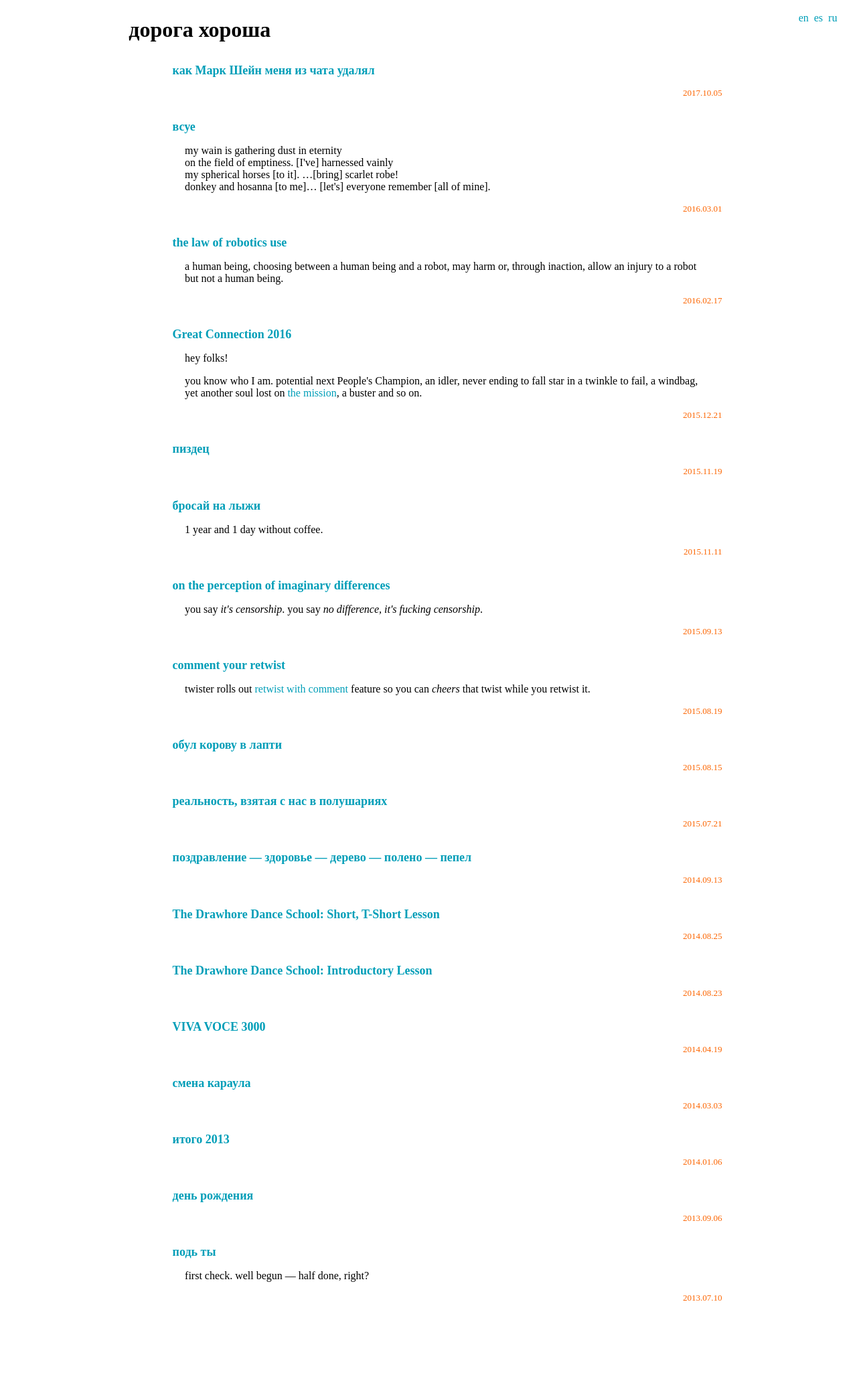
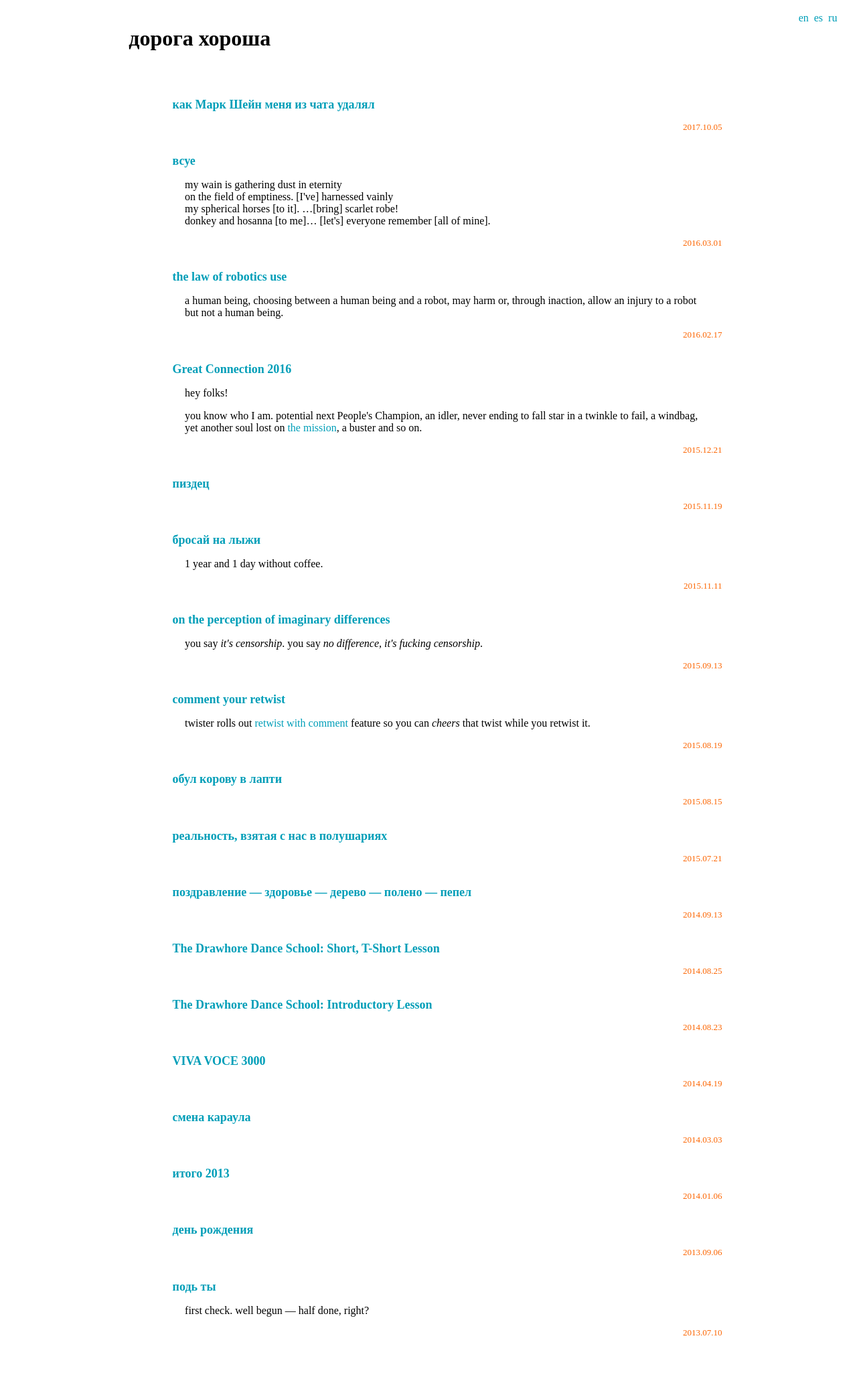
Before and after one commit to slr/slr.github.io, a Jekyll site: the page built from index.html, in a window 1280 px wide. Shown: the whole page at 67% size. Built offline with Jekyll 4.4.1, drawn with Linux system fonts in a browser that asks for light colours; before the commit the page ends 1972 px from its top, so only the background shows below that.

Commit message:
fix pages layout

```diff
--- a/_includes/footer.html
+++ b/_includes/footer.html
@@ -1,4 +1,3 @@
-</div>
 {% if page.tags.size > 0 %}
 <div id="tags">tags:
 {% for tag in page.tags %}
@@ -6,6 +5,7 @@
 {% endfor %}
 </div>
 {% endif %}
+</div>
 <div id="langSelect" lang='en'></div>
 <div id="bye"><div id="bbye">
   <div lang="en">
--- a/_layouts/posts.html
+++ b/_layouts/posts.html
@@ -1,4 +1,5 @@
 {% include header.html %}
+<main>
 <article>
 <header>
 <h1>{{ page.title }}</h1>
@@ -15,4 +16,5 @@
 </em></div>
 </footer>
 </article>
+</main>
 {% include footer.html %}
--- a/index.html
+++ b/index.html
@@ -2,6 +2,7 @@
 title: Сёма Мрачный доведёт
 ---
 {% include header.html %}
+<main>
 <h1>{{ site.name }}</h1>
 <ul class="pl">
 {% for post in site.posts %}
@@ -12,4 +13,5 @@
 </li>
 {% endfor %}
 </ul>
+</main>
 {% include footer.html %}
--- a/m.css
+++ b/m.css
@@ -134,17 +134,21 @@
 }
 
 #mc {
-  margin: 2% 17%;
+  display: flex;
+  min-height: 96vh;
+  margin: 2vh 17vw;
+  flex-direction: column;
+  align-items: stretch;
+}
+
+main {
+  display: flex;
+  margin-bottom: 2vh;
+  flex-grow: 1;
+  flex-direction: column;
+  align-items: stretch;
 }
 
 #tags {
-  position: relative;
-  width: 54%;
-  margin: 1% 23%;
   text-align: center;
 }
-
-#tags.gd {
-  position: absolute;
-  bottom: 0;
-}
--- a/m.js
+++ b/m.js
@@ -1,13 +1,3 @@
-function getHeight(el) {
-  el = (typeof el === 'string') ? document.querySelector(el) : el;
-
-  if (el === null) return;
-
-  var style = window.getComputedStyle(el);
-
-  return el.offsetHeight + parseFloat(style.marginTop) + parseFloat(style.marginBottom);
-}
-
 function shoh(el, d) {
   if (!el) return;
 
@@ -138,17 +128,6 @@
       }
     }
   }
-
-  pageRedo();
-}
-
-function pageRedo() {
-  c = document.getElementById('tags');
-  if (c !== null)
-    if (getHeight(document.body) + getHeight(c) < window.innerHeight)
-      c.classList.add('gd');
-    else
-      c.classList.remove('gd');
 }
 
 function init() {
```
